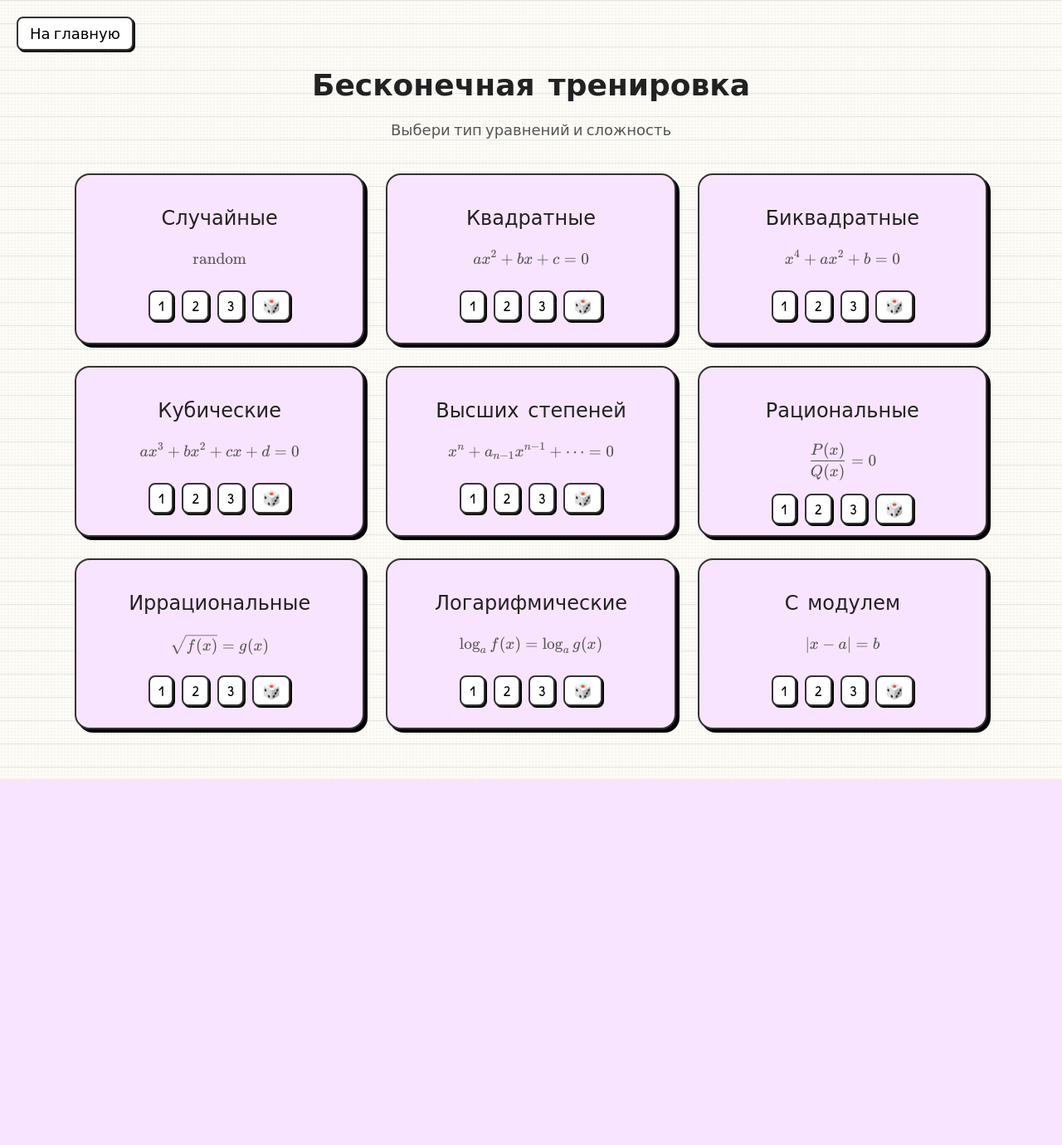
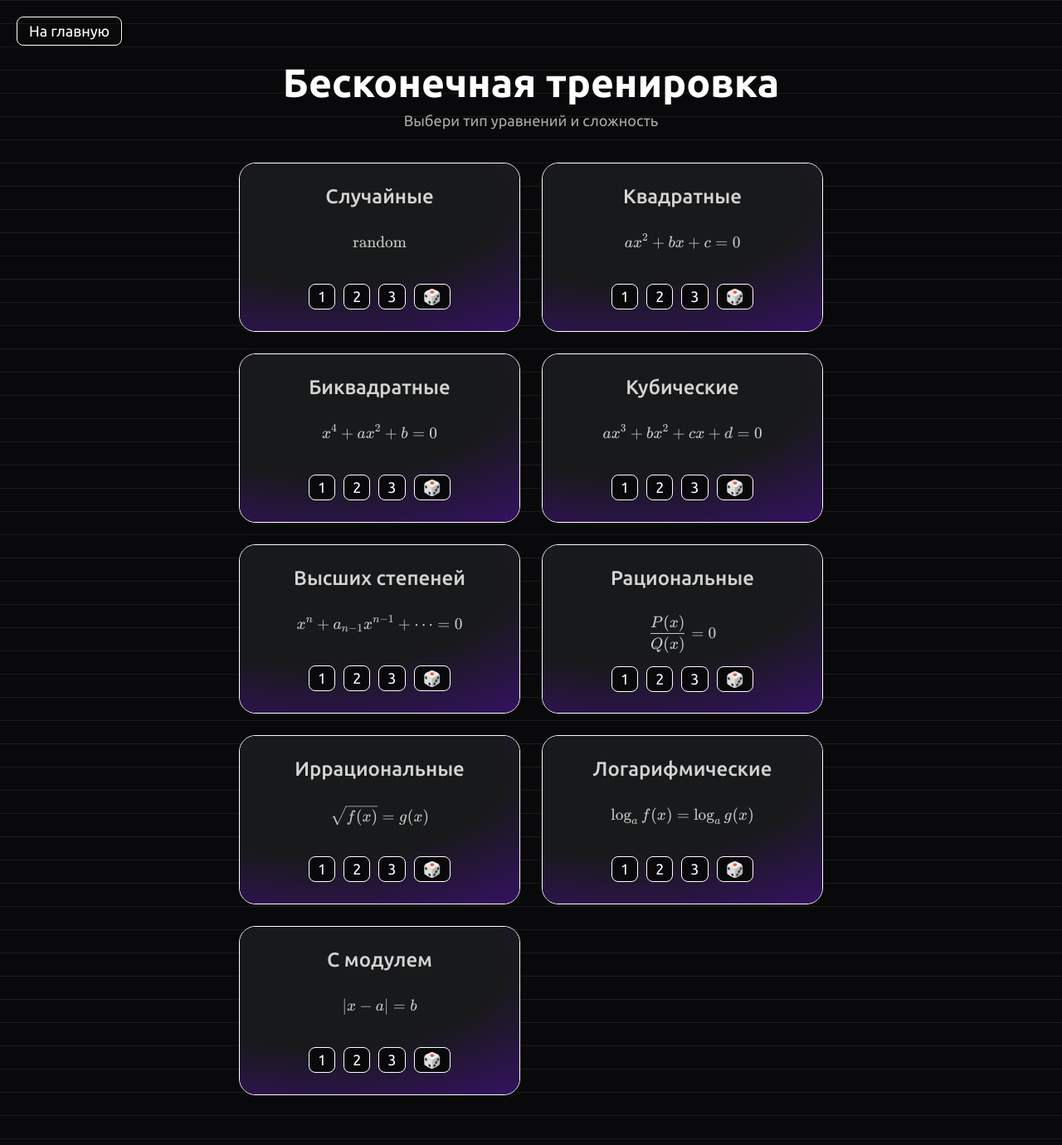
Before and after one commit to rutrA-dev/schoolmathproject, a Flask app: page /select in a window 1280 px wide. Shown: the whole page at 83% size. Before the commit the page ends 939 px from the top, so only its background shows below. Run offline with Flask 3, Linux system fonts and the light colour scheme; parts of the project's set-up code (start-up, migrations or seed data) failed here and were passed over.

Commit message:
Add files via upload

```diff
--- a/static/styles_infinite_select.css
+++ b/static/styles_infinite_select.css
@@ -1,32 +1,35 @@
+:root{
+    --color-bg: #09090B;
+}
+
 body {
     margin: 0;
     padding: 0;
-    font-family: 'Patrick Hand', cursive;
-    background-color: #fdfcf7;
-    background-image:
-        linear-gradient(#e5e5e5 1px, transparent 1px),
-        radial-gradient(rgba(0,0,0,0.03) 1px, transparent 0);
+    font-family: 'Ubuntu';
+    background-color: var(--color-bg);
+    background-image: linear-gradient(rgb(27, 27, 27) 1px, transparent 1px), radial-gradient(rgba(0, 0, 0, 0.03) 1px, transparent 0px);
     background-size: 100% 28px, 4px 4px;
-    color: #222;
+    color: #d3d3d3;
 }
 
 .page {
-    max-width: 1100px;
+    max-width: 55vw;
     margin: 0 auto;
     padding: 40px 30px 60px;
 }
 
 h1 {
-    font-family: 'Gloria Hallelujah', cursive;
-    font-size: 36px;
+    font-weight: 600;
+    font-size: 48px;
     text-align: center;
     margin-bottom: 8px;
+    color: #ffffff;
 }
 
 .meta {
     text-align: center;
     font-size: 18px;
-    color: #555;
+    color: #a9a9a9;
     margin-bottom: 40px;
 }
 
@@ -40,11 +43,15 @@ h1 {
 
 /* ===== CARD ===== */
 
+
 .card {
-    background: #f9e4ff;
-    border: 2px solid #333;
-    border-radius: 18px;
-    box-shadow: 4px 4px 0 #000;
+
+    position: relative;
+    border: 1px solid #ffffff;
+    border-radius: 20px;
+    box-shadow: 0px 0px -30px -8px #7300ff;
+    overflow: hidden;
+    transition: box-shadow 0.5s ease;
     padding: 26px 22px;
 
     display: flex;
@@ -52,64 +59,84 @@ h1 {
     justify-content: space-between;
 
     height: 150px;
-    transition: transform 0.15s ease, box-shadow 0.15s ease;
+}
+
+.card::before,
+.card::after {
+    content: "";
+    position: absolute;
+    inset: 0;
+    transition: opacity 0.5s ease;
+}
+
+.card::before {
+    background-image: radial-gradient(250.2% 194.78% at 30% 21.67%, #18191a 25.74%, #7300ff 100%);
+    opacity: 1;
+}
+
+.card::after {
+    background-image: radial-gradient(250.2% 194.78% at 30% 21.67%, #18191a 0%, #7300ff 100%);
+    opacity: 0;
+}
+
+.card:hover::after {
+    opacity: 1;
 }
 
 .card:hover {
-    transform: translate(-2px, -2px);
-    box-shadow: 6px 6px 0 #000;
+    box-shadow: 0px 0px 50px 0px #7300ff;
 }
 
 .card-title {
-    font-family: 'Gloria Hallelujah', cursive;
+    position: relative;
+    font-family: 'Ubuntu';
     font-size: 24px;
-    margin-bottom: 10px;
+    margin-bottom: 30px;
     text-align: center;
+    font-weight: 500;
+    z-index: 3;
 }
 
 .card-hint {
+    position: relative;
     font-size: 16px;
-    color: #555;
+    color: #cacaca;
     min-height: 40px;
+    z-index: 3;
 }
 
 /* ===== DIFFICULTY ===== */
 
 .difficulty {
+    position: relative;
     display: flex;
     justify-content: center;
     gap: 10px;
+    z-index: 3;
 }
+
+
 
 .difficulty a {
     font-size: 18px;
     text-decoration: none;
-    color: #000;
-    background: #fff;
-    border: 2px solid #333;
+    color: #fff;
+    border: 1px solid #ffffff;
     border-radius: 8px;
     padding: 4px 10px;
-    box-shadow: 2px 2px 0 #000;
-    transition: transform 0.1s ease, box-shadow 0.1s ease;
+    background-color: #09090B;
 }
 
-.difficulty a:hover {
-    transform: translate(-1px, -1px);
-    box-shadow: 3px 3px 0 #000;
-}
 
 .mainbtn {
-    font-family: 'Patrick Hand', cursive;
     font-size: 18px;
     padding: 6px 14px;
-    background: #fff;
-    border: 2px solid #333;
+    border: 1px solid #ffffff;
     border-radius: 8px;
     cursor: pointer;
     box-shadow: 2px 2px 0 #000;
-    transition: transform 0.1s ease, box-shadow 0.1s ease;
     text-decoration: none;
-    color: #000;
+    color: #ffffff;
     position: fixed;
     left: 20px;
     top: 20px;
--- a/templates/eq_select.html
+++ b/templates/eq_select.html
@@ -11,7 +11,10 @@
     <link rel="stylesheet" href="https://cdn.jsdelivr.net/npm/katex@0.16.11/dist/katex.min.css">
     <script defer src="https://cdn.jsdelivr.net/npm/katex@0.16.11/dist/katex.min.js"></script>
     <script defer src="https://cdn.jsdelivr.net/npm/katex@0.16.11/dist/contrib/auto-render.min.js"></script>
-
+    <style>
+        @import url('https://fonts.googleapis.com/css2?family=Ubuntu:ital,wght@0,300;0,400;0,500;0,700;1,300;1,400;1,500;1,700&display=swap');
+        @import url('https://fonts.googleapis.com/css2?family=Red+Hat+Display:ital,wght@0,300..900;1,300..900&display=swap');
+    </style>
     <script>
         document.addEventListener("DOMContentLoaded", () => {
             renderMathInElement(document.body, {
--- a/templates/mainpage.html
+++ b/templates/mainpage.html
@@ -3,7 +3,7 @@
 <head>
     <meta charset="UTF-8">
     <meta name="viewport" content="width=device-width, initial-scale=1.0">
-    <title>Document</title>
+    <title>ProReshai</title>
     <style>
     @import url('https://fonts.googleapis.com/css2?family=Ubuntu:ital,wght@0,300;0,400;0,500;0,700;1,300;1,400;1,500;1,700&display=swap');
     @import url('https://fonts.googleapis.com/css2?family=Red+Hat+Display:ital,wght@0,300..900;1,300..900&display=swap');
--- a/templates/training.html
+++ b/templates/training.html
@@ -10,7 +10,10 @@
     <link rel="stylesheet" href="https://cdn.jsdelivr.net/npm/katex@0.16.11/dist/katex.min.css">
     <script defer src="https://cdn.jsdelivr.net/npm/katex@0.16.11/dist/katex.min.js"></script>
     <script defer src="https://cdn.jsdelivr.net/npm/katex@0.16.11/dist/contrib/auto-render.min.js"></script>
-
+    <style>
+        @import url('https://fonts.googleapis.com/css2?family=Ubuntu:ital,wght@0,300;0,400;0,500;0,700;1,300;1,400;1,500;1,700&display=swap');
+        @import url('https://fonts.googleapis.com/css2?family=Red+Hat+Display:ital,wght@0,300..900;1,300..900&display=swap');
+    </style>
     <script>
         document.addEventListener("DOMContentLoaded", function() {
             renderMathInElement(document.body, {
@@ -21,6 +24,7 @@
             });
         });
     </script>
+
     <link rel="stylesheet" href="{{ url_for('static', filename='styles_training.css') }}">
 </head>
 <body>
```
Also changed, not shown: static/styles_training.css (+45 -36 lines), README.md.
